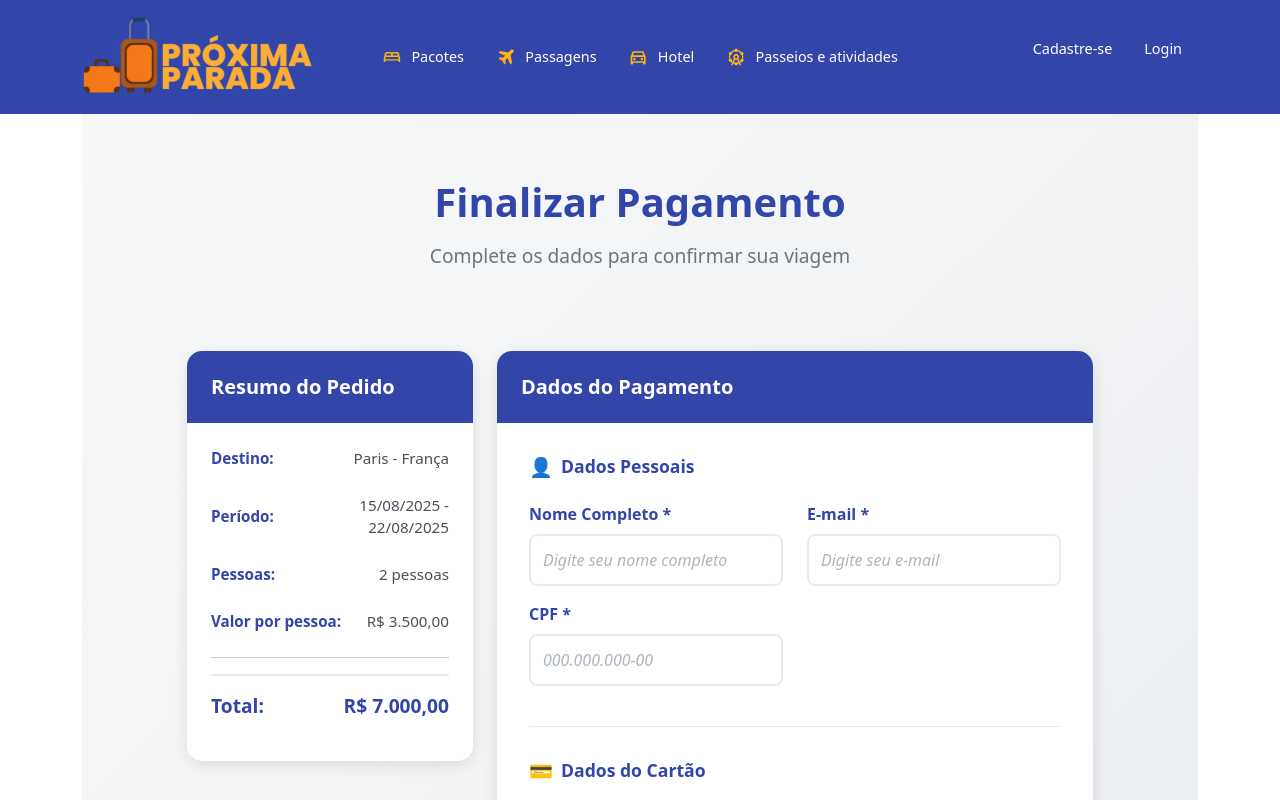
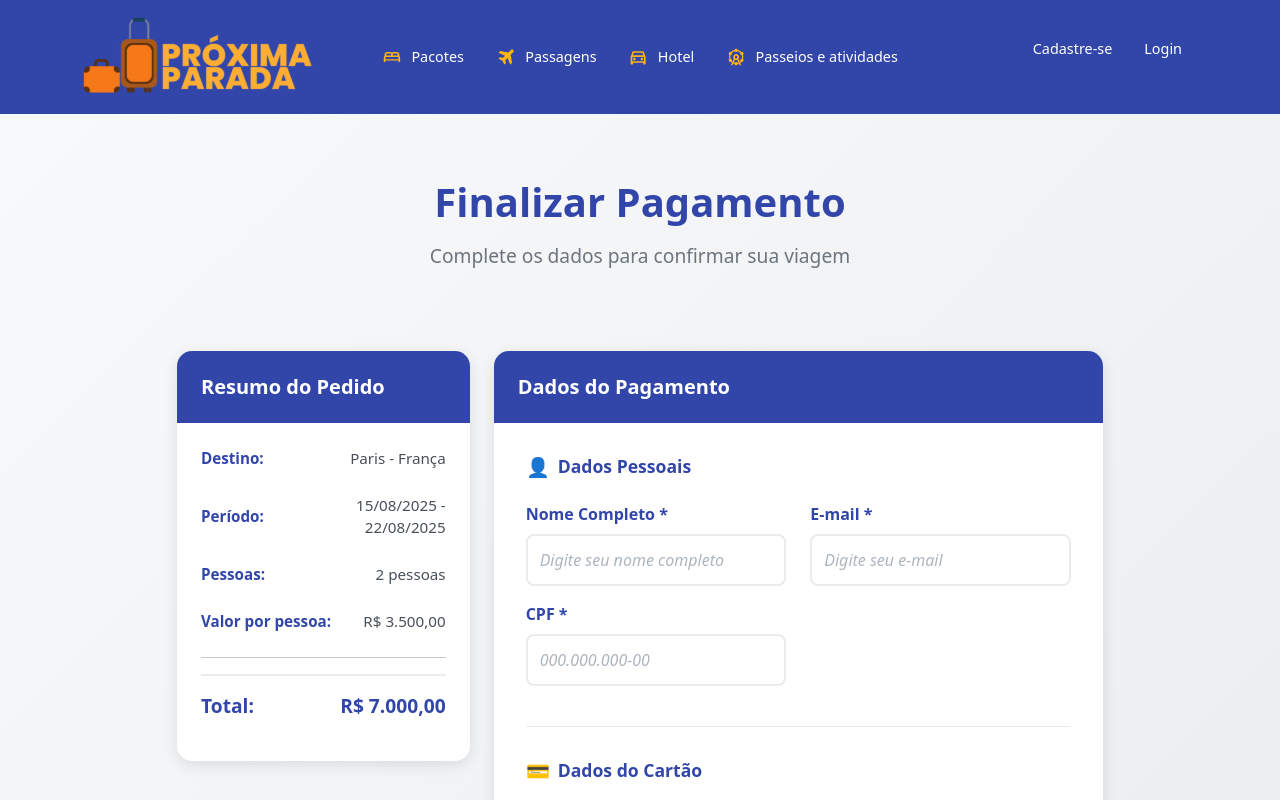
Before and after one commit to Green-Hill-Zone/proxima-parada-frontend, a React (Vite) app: page /payment in a window 1280 px wide. Shown: the top 800 px of the page. Built offline with nearby package versions, Linux system fonts and the light colour scheme.

Commit message:
ajustando o dashboard e payment

```diff
--- a/src/App.tsx
+++ b/src/App.tsx
@@ -1,5 +1,4 @@
 import 'bootstrap/dist/css/bootstrap.min.css';
-import { Container } from 'react-bootstrap';
 import { Route, BrowserRouter as Router, Routes } from 'react-router-dom';
 import './App.css';
 import { Footer, Header, ProtectedRoute } from './components';
@@ -22,8 +21,7 @@ function App() {
   return (
     <AuthProvider>
       <Router>
-        <Header />
-        <Container>
+        <Header/>
           <Routes>
             <Route path="/admin-register" element={<AdminRegister />} />
             <Route path="/" element={<Home />} />
@@ -38,7 +36,6 @@ function App() {
             <Route path="/my-travels" element={<ProtectedRoute> <MyTravels /> </ProtectedRoute>} />
             <Route path="/my-payments" element={<ProtectedRoute> <MyPayments /> </ProtectedRoute>} />
           </Routes>
-        </Container>
         <Footer />
       </Router>
     </AuthProvider>
--- a/src/pages/Dashboard/Dashboard.css
+++ b/src/pages/Dashboard/Dashboard.css
@@ -9,7 +9,7 @@
 }
 
 .dashboard-main {
-  min-height: calc(100vh - 140px); /* Altura mínima considerando header e footer */
+  /* Altura mínima considerando header e footer */
   padding: 3rem 0;
   background: linear-gradient(135deg, #f8f9fa 0%, #e9ecef 100%);
 }
--- a/src/pages/Payment/Payment.css
+++ b/src/pages/Payment/Payment.css
@@ -19,8 +19,8 @@
 /* ===================================================================== */
 
 .payment-main {
-  min-height: calc(100vh - 140px); /* Altura mínima considerando header e footer */
-  padding: 3rem 0;
+   /* Ajuste para garantir espaço para header e footer */
+  padding: 3rem 0 5rem 0; /* padding-bottom extra para evitar sobreposição do footer */
   background: linear-gradient(135deg, #f8f9fa 0%, #e9ecef 100%);
 }
 
```
